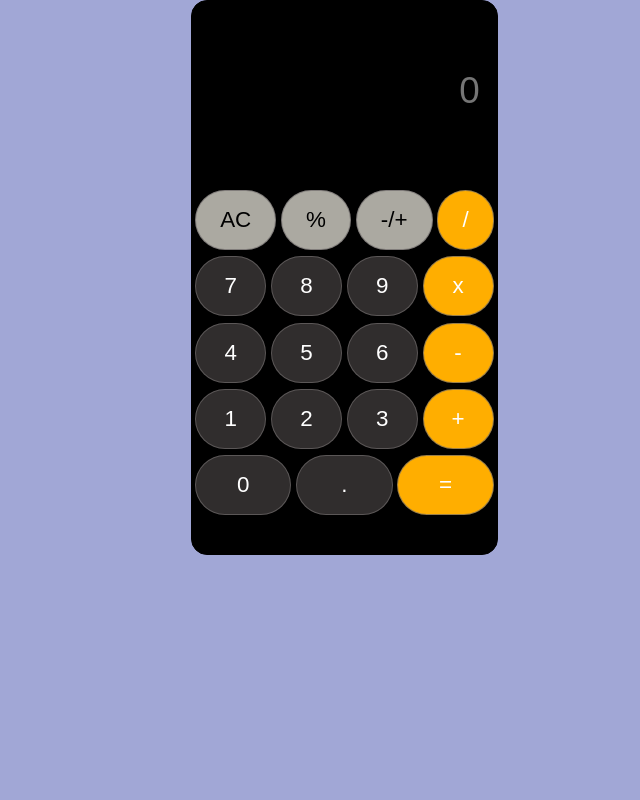
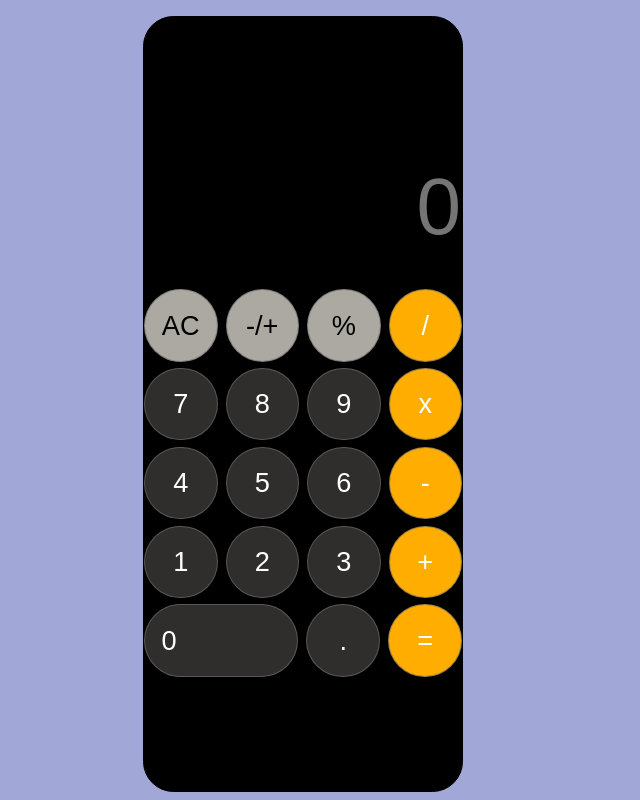
Before and after one commit to yemataferry/calculator, a plain HTML site: page index.html in a window 1280 px wide. Shown: the whole page, without its empty margins (337-977 px from the left). Drawn offline with nearby package versions, Linux system fonts and the light colour scheme.

Commit message:
html css and javascript set

```diff
--- a/assets/scripts/index.js
+++ b/assets/scripts/index.js
@@ -6,7 +6,7 @@ clr()
 
 function del () {
   if (monitor.value.length > 0) {
-    let screenSplit = monitor.value.split('')
+    const screenSplit = monitor.value.split('')
     screenSplit.pop()
     const screenJoin = screenSplit.value.join('')
     monitor.value = screenJoin
@@ -16,11 +16,11 @@ function del () {
 function plusMinus () {
   const currentNum = parseFloat(monitor.value)
   monitor.value = -currentNum
-  }
+}
 
 function arithmeticOperation (a, b, sign) {
   if (b === 0 && a / b) {
-    return 'Error: Division by 0 invalid'
+    return 'infinity'
   }
   else {
     switch (sign) {
@@ -56,7 +56,7 @@ function show (val) {
 
 function mathOperation () {
   const equation = monitor.value
-  const answer = arithmeticOperation(equation)
+  const answer = eval(equation)
   monitor.value = answer
   // let display = document.getElementById('screen').value
 
--- a/assets/styles/style.css
+++ b/assets/styles/style.css
@@ -5,12 +5,10 @@
 }
 
 body {
-  font-size: 1.4rem;
   display: flex;
   flex-direction: column;
   padding-top: 1rem;
   gap: 0.5rem;
-  text-align: center;
   border-radius: 1rem;
   width: 100%;
   height: 100%;
@@ -23,13 +21,12 @@ body {
 }
 
 #screen {
+  padding: 1rem 0;
   width: 100%;
   height: 100%;
-  padding: 2rem 0;
-  background-color: #424649c7;
+  background-color: #000;
   color: white;
-  border: 1px solid #000000c7;
-  font-size: 1.9rem;
+  font-size: 5rem;
   text-align: right;
 }
 
@@ -37,24 +34,33 @@ body {
   display: flex;
   flex-direction: row;
   justify-content: center;
-  gap: 1rem;
+  gap: 0.5rem;
   border-radius: 10rem;
-  padding: 0.2rem;
+  padding: 0.2rem 0;
 }
 
 .num {
-  padding: 1rem 1.5rem;
+  padding: 1.2rem 0;
   width: 100%;
   height: 100%;
-  border: 0.01px solid #6e6b6bb0;
+  border: 1px solid #6e6b6bb0;
   border-radius: 10rem;
   color: white;
   background-color: #464242b0;
-  font-size: 1.4rem;
+  font-size: 1.7rem;
 }
 
-.container-buttons {
-  padding: 1rem 0;
+.zero {
+  padding: 1.2rem 0;
+  width: 100%;
+  height: 100%;
+  border: 1px solid #6e6b6bb0;
+  border-radius: 10rem;
+  color: white;
+  background-color: #464242b0;
+  font-size: 1.7rem;
+  padding-right: 6.5rem;
+  text-align: center;
 }
 
 @media only screen and (min-width: 768px) {
@@ -65,27 +71,24 @@ body {
   }
 
   body {
-    font-size: 1.4rem;
     background-color: #a1a7d6;
-    padding: 0 33rem;
   }
 
   .main-button {
     display: flex;
     flex-direction: column;
-    padding: 20px 0;
-    gap: 0.6rem;
     justify-content: center;
     text-align: center;
     border: 1px solid black;
-    border-radius: 1rem;
+    border-radius: 1.9rem;
     background-color: #000;
     margin: 0 auto;
+    width: 25vw;
+    height: 97vh;
   }
 
   .display {
     border: none;
-    padding: 1rem;
   }
 
   #screen {
@@ -93,7 +96,9 @@ body {
     background-color: #000;
     color: white;
     border: 1px solid #000;
-    font-size: 2.3rem;
+    border-top-right-radius: 1.9rem;
+    border-top-left-radius: 1.9rem;
+    font-size: 5rem;
     text-align: right;
   }
 
@@ -101,9 +106,7 @@ body {
     display: flex;
     flex-direction: row;
     justify-content: center;
-    gap: 0.3rem;
     border-radius: 10rem;
-    padding: 0.2rem;
   }
 
   #num {
@@ -111,6 +114,6 @@ body {
     border-radius: 10rem;
     color: white;
     background-color: #464242b0;
-    font-size: 1.4rem;
+    font-size: 1.6rem;
   }
 }
--- a/index.html
+++ b/index.html
@@ -13,14 +13,14 @@
         <!-- <h1>FERRY CALCULATOR </h1> -->
         <div class="main-button">
             <!-- <b>FERRY CALCULATOR</b> -->
-            <div class="display">
+            <!-- <div class="display"> -->
                 <b><input type="text" id="screen" placeholder="0" style="cursor: alias;"></b>
-            </div>
+            <!-- </div> -->
             <div class = "container-buttons">
                 <div class="buttons">
                     <input type="button" class="num"  value="AC" onclick="clr()" style="background-color: #c7c4bbdc; color: #000;">
+                    <input type="button" class="num" value="-/+" onclick="plusMinus()" style="background-color: #c7c4bbdc;color: #000;">
                     <input type="button" class="num" value="%" onclick="show('%')" style="background-color: #c7c4bbdc;color: #000;">
-                    <input type="button" class="num" value="-/+" onclick="negative()" style="background-color: #c7c4bbdc;color: #000;">
                     <input type="button" class="num" value="/" onclick="show('/')" style="background-color: #ffae00;">
                 </div>
                 <div class="buttons">
@@ -43,7 +43,7 @@
                 </div>
                 <div class="buttons">
                     <!-- <input type="button" class="num" value="-/+" onclick="plusMinus()"> -->
-                    <input type="button" class="num" value="0" onclick="show('0')">
+                    <input type="button" class="zero" value="0" onclick="show('0')">
                     <input type="button" class="num" value="." onclick="show('.')">
                     <input type="button" class="num" value="=" onclick="mathOperation()" style="background-color: #ffae00;">
                 </div>
```
